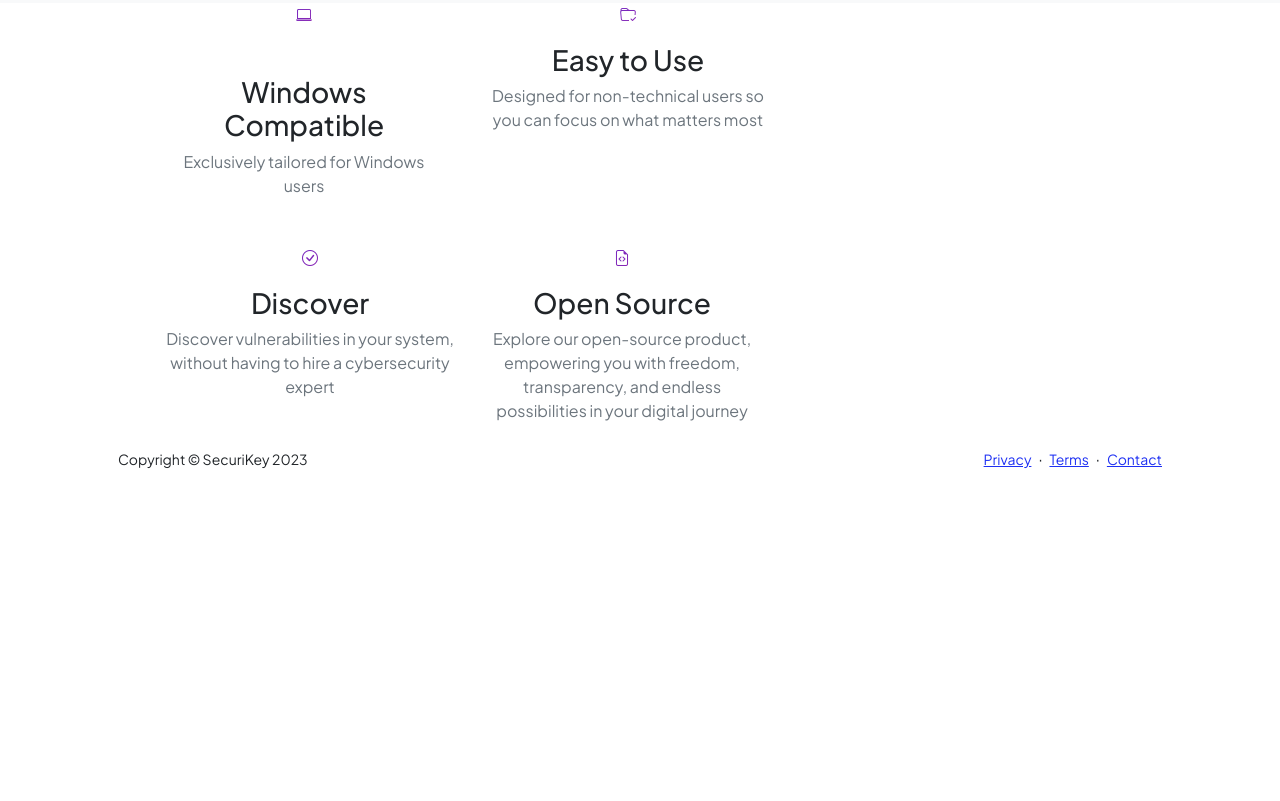
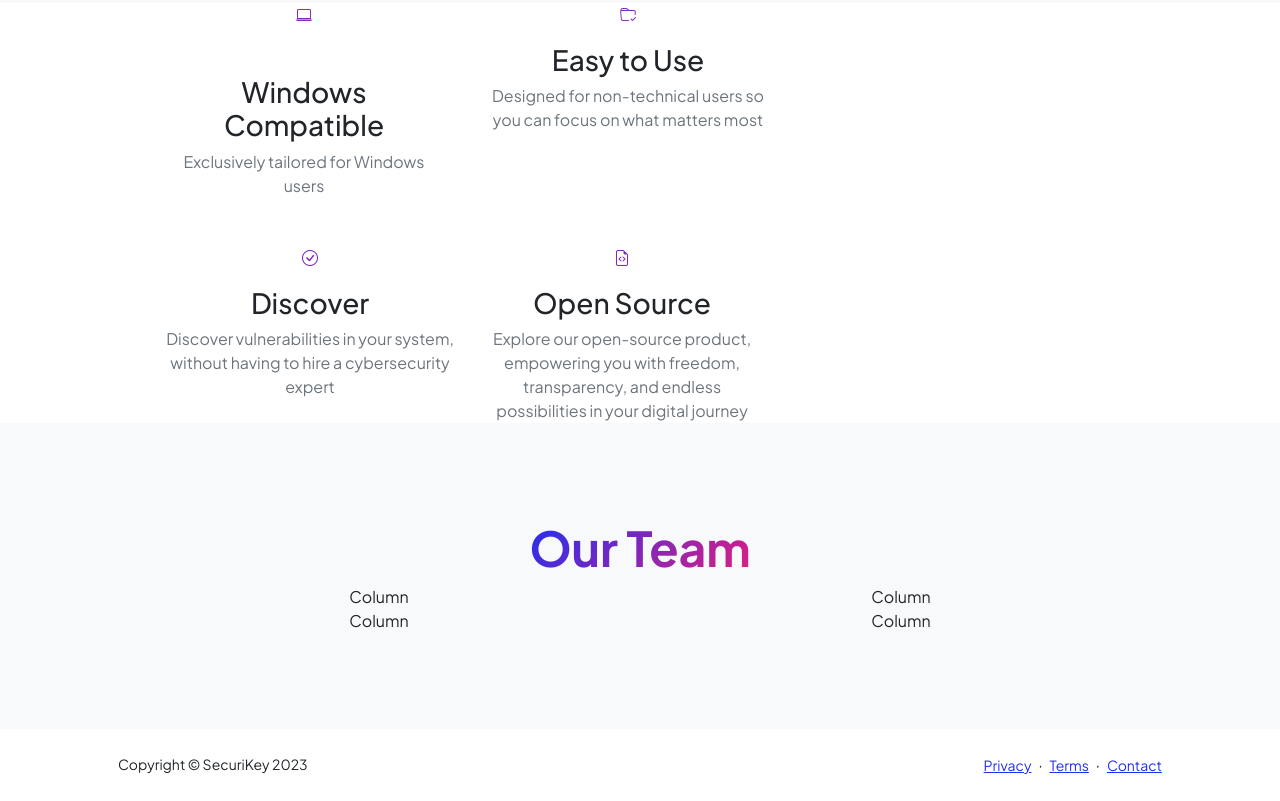
Before and after one commit to the-bearded-one/securikey, a website: page web/index.html in a window 1280 px wide. Shown: the part 1550-2351 px from the top of the page. Before the commit the page ends 2045 px from the top, so only its background shows below. Drawn offline with nearby package versions, Linux system fonts and the light colour scheme; files whose address does not match are found by name.

Commit message:
Added team section

```diff
--- a/web/index.html
+++ b/web/index.html
@@ -196,7 +196,7 @@
         <section id="features" class="text-center">
             <div class="container px-5">
                 <div class="row gx-5 justify-content-center"></div>
-                <!--<div class="row gx-5 align-items-center"> -->
+                <!--<div class="row gx-5 align-items-center "> -->
                     <div class="col-lg-8 order-lg-1 mb-5 mb-lg-0">
                         <div class="container-fluid px-5">
                             <div class="row gx-5">
@@ -243,6 +243,26 @@
             </div>
         </section>
 
+
+        <!-- Team features section-->
+        <section class="bg-light py-5">
+            <div class="container px-5">
+                <div class="row gx-5 justify-content-center">
+                    <div class="col-xxl-8">
+                        <div class="text-center my-5">
+                            <h2 class="display-5 fw-bolder"><span class="text-gradient d-inline">Our Team</span></h2>
+
+                    <div class="container">
+                        <div class="row">
+                        <div class="col">Column</div>
+                        <div class="col">Column</div>
+                        <div class="w-100"></div>
+                        <div class="col">Column</div>
+                        <div class="col">Column</div>
+                        </div>
+                    </div>
+        </section>
+
         </main>
         <!-- Footer-->
         <footer class="bg-white py-4 mt-auto">
```
